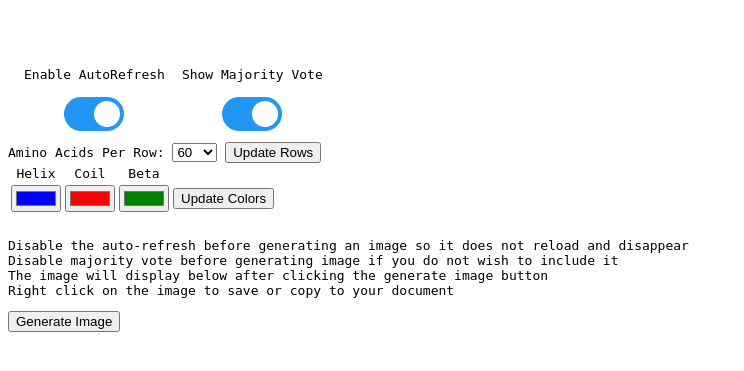
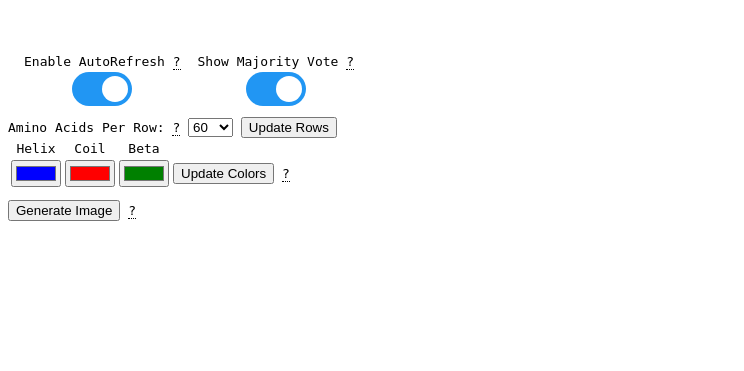
Before and after one commit to zahidul23/sspred, a Flask app: page /dboutput/1 in a window 1280 px wide. Shown: the top 371 px of the page, without its empty margins (0-744 px from the left). Run offline with Flask 2, Linux system fonts and the light colour scheme; data that the repository does not hold is empty; some libraries are stand-ins or nearby versions.

Commit message:
removed file creation, added tooltips to dboutput

```diff
--- a/app.py
+++ b/app.py
@@ -2,7 +2,7 @@ import json
 import time
 import os
 from lxml import html
-from services import ss, psi, jpred, raptorx, pss, sable, sspro, yaspin, emailtools, fileoutput
+from services import ss, psi, jpred, raptorx, pss, sable, sspro, yaspin, emailtools, htmlmaker
 from datetime import datetime
 
 from forms import SubmissionForm
@@ -95,17 +95,14 @@ def hello(name=None):
 		post_data.update({'total_sites' : total_sites, 'completed': 0}) # add total into to post_data dictionary and a completed prediction counter
 		print(post_data)
 		seq = post_data['seqtext']
-		startTime = emailtools.randBase62()
 
+		startTime = randBase62()
 
 		if post_data['email'] != "": #send email to let users know input was received
 			emailtools.sendEmail(email_service, post_data['email'],"Prediction Input Received", "<div>Input received for the following sequence:</div><div>" + seq + "</div><div>Results with customization options will be displayed at the following link as soon as they are available:</div><div>" + siteurl + "/dboutput/" + startTime +"</div>")
 
 		#Stores currently completed predictions
 		ssObject = []
-		#Prepare files for saving results
-		fileoutput.createFolder(startTime)
-		fileoutput.createHTML(startTime, ssObject, seq)
 
 		dbinsert(startTime, seq)
 
@@ -182,7 +179,7 @@ def run(predService, seq, email, name, ssObject,
 			ssObject.append(tempSS)
 			majority = majorityVote(seq, ssObject)
 			dbupdate(startTime, 'majorityvote', majority)
-			post_data.update({'output' : fileoutput.createHTML(startTime, ssObject, seq, majority)}) #create HTML and store it in post_data
+			post_data.update({'output' : htmlmaker.createHTML(startTime, ssObject, seq, majority)}) #create HTML and store it in post_data
 
 		post_data['completed'] += 1
 		if post_data['completed'] == post_data['total_sites']:
@@ -235,11 +232,15 @@ def majorityVote(seq, ssObject):
 		return None
 	return output
 
-#Takes a form from post and checks if seq is empty or not. Backup measure in case elements are editted
-def validate_seq(seq):
-	if seq == "":
-		return False
-	return True
+#Creates a random string to use for a prediction name. Based off current time.
+def randBase62():
+	integer = round(time.time() * 100000)
+	chars = '0123456789ABCDEFGHIJKLMNOPQRSTUVWXYZabcdefghijklmnopqrstuvwxyz'
+	result = ''
+	while integer > 0:
+		integer, remainder = divmod(integer, 62)
+		result = chars[remainder]+result
+	return result
 
 #Takes a form from post and returns the number of sites it. Backup measure in case elements are editted, and for checking if all predictions are finished
 def validate_sites(form):
--- a/services/emailtools.py
+++ b/services/emailtools.py
@@ -62,16 +62,6 @@ def decodeEmail(service, emailId):
 	mime_msg = email.message_from_bytes(msg_str).as_string()
 	return mime_msg
 
-#Creates a random string to use for a prediction name
-def randBase62():
-	integer = round(time.time() * 100000)
-	chars = '0123456789ABCDEFGHIJKLMNOPQRSTUVWXYZabcdefghijklmnopqrstuvwxyz'
-	result = ''
-	while integer > 0:
-		integer, remainder = divmod(integer, 62)
-		result = chars[remainder]+result
-	return result
-
 #Create token.pickle. Needed to change emails or update scopes
 def createPickle():
 	flow = InstalledAppFlow.from_client_secrets_file('services/credentials.json', SCOPES)
--- a/templates/archives.html
+++ b/templates/archives.html
@@ -6,7 +6,7 @@
 	</script>
 	<script src="https://ajax.googleapis.com/ajax/libs/jquery/2.2.4/jquery.min.js">
 	</script>
-	<title></title>
+	<title>Archives</title>
 </head>
 <body style="font-family:Consolas;">
 	<div>CTRL+F to find your sequence</div>
--- a/templates/dboutput.html
+++ b/templates/dboutput.html
@@ -67,111 +67,42 @@ input:checked + .slider:before {
 	<script src="https://ajax.googleapis.com/ajax/libs/jquery/2.2.4/jquery.min.js">
 	</script>
 	<script src="{{url_for('static', filename='scripts/html2canvas.js')}}"></script>
-	<title></title>
+	<link rel="stylesheet" type="text/css" href="{{url_for('static', filename='css/tooltip.css')}}">
+	<title>Prediction Results</title>
 	<meta name='viewport' content='width=device-width, initial-scale=1.0'><meta name="autorefresh" http-equiv='refresh' content='30'>
 </head>
 <body style="font-family:monospace;">
 
 <table id="mytable" border="0">
-<!--
-	<tr id="counterRow" style="display:none;">
-		<td align="right"></td>
-		<td id='charCounter'></td>
-	</tr>
-
-	<tr id="seqRow">
-		<td align="right" id='seqLabel'>Sequence:</td>
-		<td id='seq'></td>
-	</tr>
-
-	<tr id="psiprow" style="display:none;">
-		<td align="right">PSI Pred:</td>
-		<td id='psipred' class="pred"></td>
-	</tr>
-	<tr id="psicrow" style="display:none;">
-		<td align="right">PSI Conf:</td>
-		<td id='psiconf'></td>
-	</tr>
-
-
-	<tr id="jpredprow" style="display:none;">
-		<td align="right">JPred Pred:</td>
-		<td id='jpredpred' class="pred"></td>
-	</tr>
-	<tr id="jpredcrow" style="display:none;">
-		<td align="right">JPred Conf:</td>
-		<td id='jpredconf'></td>
-	</tr>
-
-
-
-	<tr id="raptorxprow" style="display:none;">
-		<td align="right">RaptorX Pred:</td>
-		<td id='raptorxpred' class="pred"></td>
-	</tr>
-	<tr id="raptorxcrow" style="display:none;">
-		<td align="right">RaptorX Conf:</td>
-		<td id='raptorxconf'></td>
-	</tr>
-
-
-
-	<tr id="pssprow" style="display:none;">
-		<td align="right">PSS Pred:</td>
-		<td id='psspred' class="pred"></td>
-	</tr>
-	<tr id="psscrow" style="display:none;">
-		<td align="right">PSS Conf:</td>
-		<td id='pssconf'></td>
-	</tr>
-
-
-
-	<tr id="yaspinprow" style="display:none;">
-		<td align="right">Yaspin Pred:</td>
-		<td id='yaspinpred' class="pred"></td>
-	</tr>
-	<tr id="yaspincrow" style="display:none;">
-		<td align="right">Yaspin Conf:</td>
-		<td id='yaspinconf'></td>
-	</tr>
-
-
-
-	<tr id="sableprow" style="display:none;">
-		<td align="right">Sable Pred:</td>
-		<td id='sablepred' class="pred"></td>
-	</tr>
-	<tr id="sablecrow" style="display:none;">
-		<td align="right">Sable Conf:</td>
-		<td id='sableconf'></td>
-	</tr>
-
-
-
-	<tr id="ssproprow" style="display:none;">
-		<td align="right">SSPro Pred:</td>
-		<td id='sspropred' class="pred"></td>
-	</tr>
-	<tr id="ssprocrow" style="display:none;">
-		<td align="right">SSPro Conf:</td>
-		<td id='ssproconf'></td>
-	</tr>
-
-	<tr id="majrow" style="display:none;">
-		<td align="right">Majority Vote:</td>
-		<td id='majorityvote'></td>
-	</tr>
--->
 </table>
 <br/><br/><br/>
 <table style="text-align: center; padding-bottom: 10px; border-spacing: 15px 0rem;">
 <tr>
 	<td>
-		<p>Enable AutoRefresh</p>
+		<div>
+			Enable AutoRefresh
+			<span class="tooltip">
+				?
+				<ul class="tooltiptext">
+					When enabled, the page will automatically refresh every 30 seconds. <br>
+					Disable this option so that color coding and images do not disappear on their own.
+					<li>Refreshing will reset color coding.</li>
+					<li>Refreshing will cause generated images to disappear.</li>
+				</ul>
+			</span>
+		</div>
 	</td>
 	<td>
-		<p>Show Majority Vote</p>
+		<div>
+			Show Majority Vote
+			<span class="tooltip">
+				?
+				<div class="tooltiptext">
+					When enabled, the majority vote line will be displayed along with the results. <br>
+					Disable this option if you do not want to include it with the generated image.
+				</div>
+			</span>
+		</div>
 	</td>
 </tr>
 <tr>
@@ -192,6 +123,14 @@ input:checked + .slider:before {
 </table>
 <div>
 	Amino Acids Per Row:
+	<span class="tooltip">
+		?
+		<ul class="tooltiptext">
+			The number of amino acids each row will have in the results.
+			<li>This option affects image generation.</li>
+			<li>If an image has previously been generated, re-generate it to show any changes.</li>
+		</ul>
+	</span>
 	<select id="rowfield">
 	  <option value="60">60</option>
 	  <option value="70">70</option>
@@ -211,16 +150,30 @@ input:checked + .slider:before {
 		<td><input id="hcolor" type="color" value="#0000FF"></td>
 		<td><input id="ccolor" type="color" value="#FF0000"></td>
 		<td><input id="ecolor" type="color" value="#008000"></td>
-		<td><button id="updatecolor">Update Colors</button></td>
+		<td>
+			<button id="updatecolor">Update Colors</button>
+			<span class="tooltip">
+				?
+				<ul class="tooltiptext">
+					The colors that will be used to highlight predicted elements.
+					<li>Refreshing will cause the colors to reset.</li>
+					<li>This option affects image generation.</li>
+					<li>If an image has previously been generated, re-generate it to show any changes.</li>
+				</ul>
+			</span>
+		</td>
 	</tr>
 </table>
 
-
-<p>Disable the auto-refresh before generating an image so it does not reload and disappear <br/>
-Disable majority vote before generating image if you do not wish to include it<br/>
-The image will display below after clicking the generate image button <br/>
-Right click on the image to save or copy to your document</p>
 <button id="genimage">Generate Image</button>
+<span class="tooltip">
+	?
+	<ul class="tooltiptext">
+		Generate an image version of the above results.
+		<li>Save the generated image by right-clicking and selecting "Save image as...".</li>
+		<li>Re-generate the image to reflect any customization changes.</li>
+	</ul>
+</span>
 
 <table id='imgoutput' border="0">
 	<tr>
@@ -363,12 +316,10 @@ Right click on the image to save or copy to your document</p>
 			if(checkBox.checked == true)
 			{
 				rows[i].style.display = "table-row";
-				//document.getElementById('majrow').style.display = "table-row";
 			}
 			else
 			{
 				rows[i].style.display = "none";
-				//document.getElementById('majrow').style.display = "none";
 			}
 		}
 	}
@@ -404,41 +355,6 @@ Right click on the image to save or copy to your document</p>
 		document.getElementById('imgoutput').append(canvas);
 		});
 	});
-
-	/*
-	document.getElementById('seq').innerHTML = a[0]['seq'];
-	document.getElementById('counterRow').style.display = "table-row";
-	document.getElementById('charCounter').innerHTML = drawCounter(a[0]['seq']);
-	mvotestring = a[0]['majorityvote'];
-	mvotestring = mvotestring.replace(/C/g,'<span class="c" style="color: red;">C</span>');
-	mvotestring = mvotestring.replace(/H/g,'<span class="h" style="color: blue;">H</span>');
-	mvotestring = mvotestring.replace(/E/g,'<span class="e" style="color: green;">E</span>');
-	document.getElementById('majorityvote').innerHTML = mvotestring;
-	document.getElementById('majrow').style.display = "table-row";
-
-
-
-	var statusproduct = 1
-	for (var key of Object.keys(a[0])){
-		if (key.slice(key.length -4) == "stat") {
-			statusproduct *= a[0][key];
-			if (a[0][key] == 1 || a[0][key] == 3){
-				var name = key.slice(0,-4);
-				var predstring  = a[0][name+'pred']
-				predstring = predstring.replace(/C/g,'<span class="c" style="color: red;">C</span>');
-				predstring = predstring.replace(/H/g,'<span class="h" style="color: blue;">H</span>');
-				predstring = predstring.replace(/E/g,'<span class="e" style="color: green;">E</span>');
-				document.getElementById(name+'pred').innerHTML = predstring;
-				document.getElementById(name+'prow').style.display = "table-row";
-			}
-			if (a[0][key] == 1){
-				var name = key.slice(0,-4);
-				document.getElementById(name+'conf').innerHTML = a[0][name+'conf']
-				document.getElementById(name+'crow').style.display = "table-row";
-			}
-		}
-	}
-	*/
 	</script>
 </body>
 </html>
--- a/templates/index.html
+++ b/templates/index.html
@@ -2,8 +2,9 @@
 <head>
 <script type="text/javascript" src="https://cdnjs.cloudflare.com/ajax/libs/socket.io/1.4.8/socket.io.min.js"></script>
 <script src="https://ajax.googleapis.com/ajax/libs/jquery/2.2.4/jquery.min.js"></script>
- <link rel="stylesheet" type="text/css" href="{{url_for('static', filename='css/tooltip.css')}}">
+<link rel="stylesheet" type="text/css" href="{{url_for('static', filename='css/tooltip.css')}}">
 <meta name="viewport" content="width=device-width, initial-scale=1.0">
+<title>Secondary Structure Prediction Display</title>
 </head>
 <body style="font-family:monospace;">
 <b> Support for FASTA formats will be added in the future.</b>
```
Also changed, not shown: services/htmlmaker.py (renamed from services/fileoutput.py, +2 -24 lines), 1 other file.
